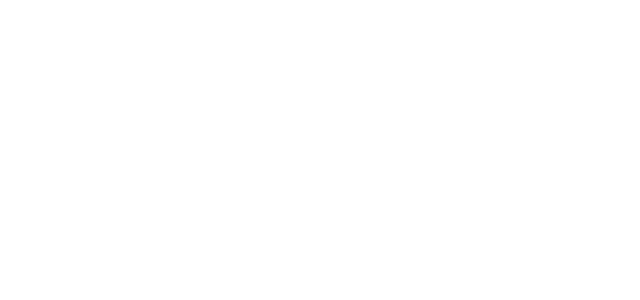
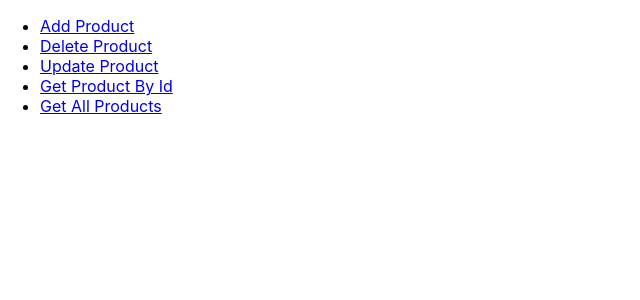
Before and after one commit to AvulaViswaTeja/retailflow-frontend, a React (Create React App) app: page /Product in a window 1280 px wide. Before the commit this address had no page. Shown: the top 300 px of the page, without its empty margins (0-640 px from the left). Built offline with nearby package versions, Linux system fonts and the light colour scheme.

Commit message:
Added Catalog and Product frontend

```diff
--- a/src/App.js
+++ b/src/App.js
@@ -4,6 +4,17 @@
 import DeleteCatalog from './components/Catalog/DeleteCatalog';
 import InventoryHome  from './components/Inventory/InventoryHome';
 import SaleHome from './components/Sale/SaleHome';
+import ProductHome from './components/Product/ProductHome';
+import AddProduct from './components/Product/AddProduct';
+import DeleteProduct from './components/Product/DeleteProduct';
+import UpdateProduct from './components/Product/UpdateProduct';
+import GetProductById from './components/Product/GetProductById';
+import GetAllProducts from './components/Product/GetAllProducts';
+import UpdateCatalog from './components/Catalog/UpdateCatalog';
+import GetAllCatalogs from './components/Catalog/GetAllCatalogs';
+import GetCatalogById from './components/Catalog/GetCatalogById';
+import GetCatalogsByProduct from './components/Catalog/GetCatalogsByProduct';
+
 
 
 function App() {
@@ -13,10 +24,23 @@
         <Route path="/Catalog" element={<CatalogHome/>}>
           <Route path="insert" element={<InsertCatalog/>}></Route>
           <Route path="delete" element={<DeleteCatalog/>}></Route>
+          <Route path='update' element={<UpdateCatalog/>}></Route>
+          <Route path='getAll' element={<GetAllCatalogs/>}></Route>
+          <Route path='getById' element={<GetCatalogById/>}></Route>
+          <Route path='getByProduct' element={<GetCatalogsByProduct/>}></Route>
+        </Route>
 
+        <Route path='/Product' element={<ProductHome/>}>
+          <Route path='add' element={<AddProduct/>}></Route>
+          <Route path='delete' element={<DeleteProduct/>}></Route>
+          <Route path='update' element={<UpdateProduct/>}></Route>
+          <Route path='getById' element={<GetProductById/>}></Route>
+          <Route path='getAll' element={<GetAllProducts/>}></Route>
         </Route>
 
         <Route path="/inventory" element={<InventoryHome/>}></Route>
+
+
       </Routes>
     </Router>
   );
--- /dev/null
+++ b/src/components/Product/ProductHome.js
@@ -0,0 +1,19 @@
+import {Link, Outlet} from 'react-router-dom';
+
+export default function ProductHome(){
+    return(
+        <div>
+            <nav>
+                <ul>
+                    <li><Link to="add">Add Product</Link></li>
+                    <li><Link to="delete">Delete Product</Link></li>
+                    <li><Link to="update">Update Product</Link></li>
+                    <li><Link to="getById">Get Product By Id</Link></li>
+                    <li><Link to="getAll">Get All Products</Link></li>
+
+                </ul>
+            </nav>
+            <Outlet></Outlet>
+        </div>
+    );
+}
```
